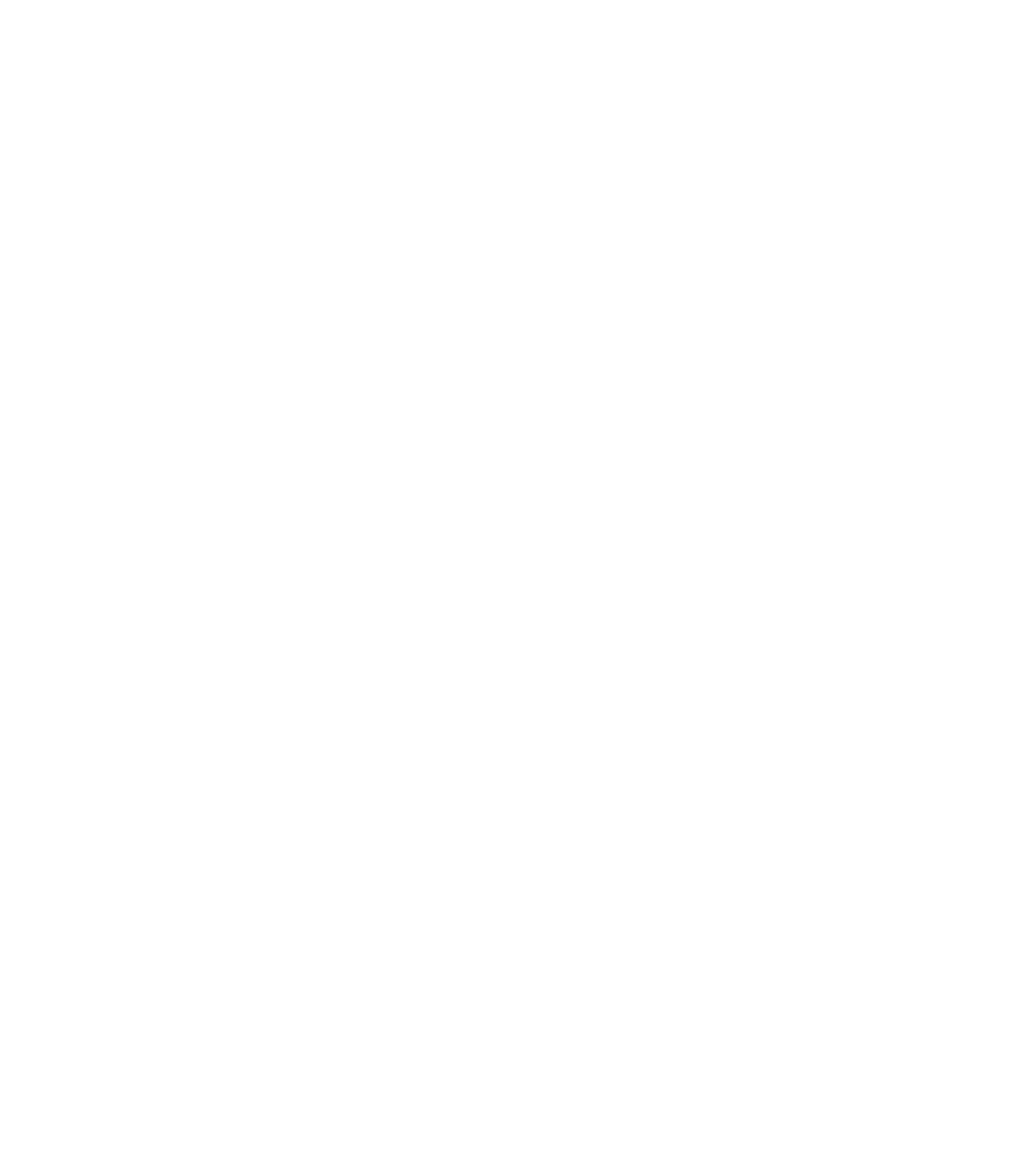
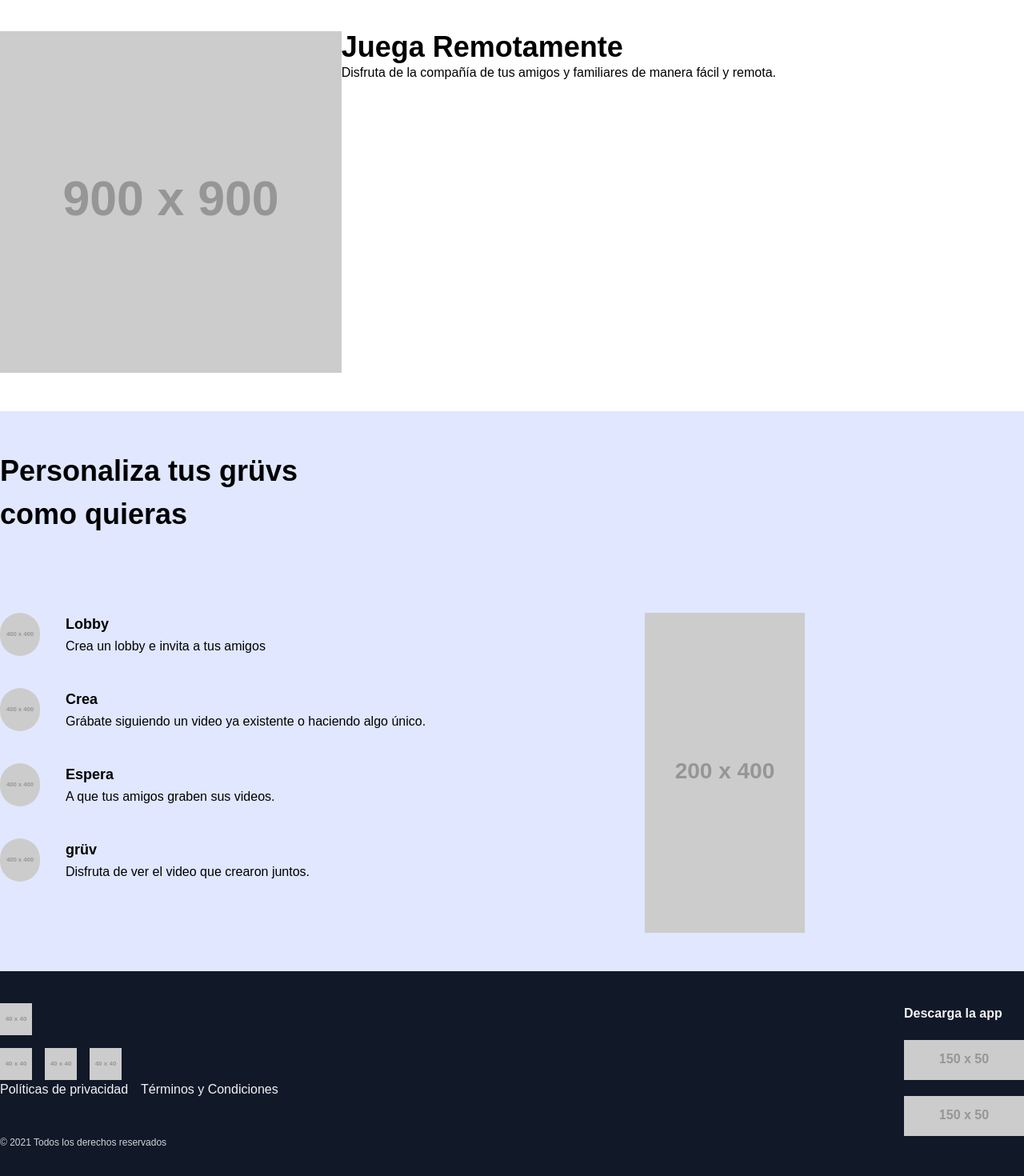
Before and after one commit to axented/gruv, a Vue app: page / in a window 1280 px wide. Shown: the part 716-2186 px from the top of the page at 80% size. Before the commit the page ends 800 px from the top, so only its background shows below. Built offline with nearby package versions, Linux system fonts and the light colour scheme.

Commit message:
Add copy and placeholder images

```diff
--- a/src/App.vue
+++ b/src/App.vue
@@ -1,6 +1,95 @@
 <template>
   <div>
-
+    <div class="bg-indigo-900 background-dancer">
+      <div class="container mx-auto py-12">
+        <img src="//placehold.it/300x100">
+        <div class="py-28">
+          <h1 class="text-gray-100 text-6xl font-bold leading-relaxed">Baila, ríe y diviértete<br>creando videos</h1>
+          <h4 class="text-gray-100 text-large font-bold leading-relaxed">Descarga grüv.it</h4>
+          <div class="flex flex-row pt-4">
+            <img class="pr-5" src="//placehold.it/150x50">
+            <img class="pr-5" src="//placehold.it/150x50">
+          </div>
+        </div>
+      </div>
+    </div>
+    <div class="container mx-auto py-12">
+      <div class="grid grid-cols-3">
+        <div class="col-span-1">
+          <img src="//placehold.it/900">
+        </div>
+        <div class="col-span-2">
+          <h2 class="text-4xl font-bold">Juega Remotamente</h2>
+          <p>Disfruta de la compañía de tus amigos y familiares de manera fácil y remota.</p>
+        </div>
+      </div>
+    </div>
+    <div class="bg-indigo-100">
+      <div class="container mx-auto py-12">
+        <h2 class="text-4xl font-bold leading-normal pb-24">Personaliza tus grüvs <br> como quieras</h2>
+        <div class="flex flex-row">
+          <div class="space-y-10 flex-grow">
+            <div class="flex">
+              <img src="//placehold.it/400" alt="" class="flex-none w-18 h-18 rounded-full object-cover bg-gray-100 mr-8" width="50" height="50" />
+              <div class="min-w-0 relative flex-auto">
+                <h2 class="text-lg font-semibold text-black mb-0.5">Lobby</h2>
+                <p>Crea un lobby e invita a tus amigos</p>
+              </div>
+            </div>
+            <div class="flex">
+              <img src="//placehold.it/400" alt="" class="flex-none w-18 h-18 rounded-full object-cover bg-gray-100 mr-8" width="50" height="50" />
+              <div class="min-w-0 relative flex-auto">
+                <h2 class="text-lg font-semibold text-black mb-0.5">Crea</h2>
+                <p>Grábate siguiendo un video ya existente o haciendo algo único.</p>
+              </div>
+            </div>
+            <div class="flex">
+              <img src="//placehold.it/400" alt="" class="flex-none w-18 h-18 rounded-full object-cover bg-gray-100 mr-8" width="50" height="50" />
+              <div class="min-w-0 relative flex-auto">
+                <h2 class="text-lg font-semibold text-black mb-0.5">Espera</h2>
+                <p>A que tus amigos graben sus videos.</p>
+              </div>
+            </div>
+            <div class="flex">
+              <img src="//placehold.it/400" alt="" class="flex-none w-18 h-18 rounded-full object-cover bg-gray-100 mr-8" width="50" height="50" />
+              <div class="min-w-0 relative flex-auto">
+                <h2 class="text-lg font-semibold text-black mb-0.5">grüv</h2>
+                <p>Disfruta de ver el video que crearon juntos.</p>
+              </div>
+            </div>
+          </div>
+          <div class="flex-grow">
+            <img src="//placehold.it/200x400">
+          </div>
+        </div>
+      </div>
+      <div class="bg-gray-900">
+        <div class="container mx-auto py-10">
+          <div class="flex flex-row">
+            <div class="flex-grow">
+              <img src="//placehold.it/40">
+              <div class="flex flex-row pt-4 space-x-4">
+                <img src="//placehold.it/40">
+                <img src="//placehold.it/40">
+                <img src="//placehold.it/40">
+              </div>
+              <div class="flex flex-row space-x-4">
+                <p class="text-gray-100">Políticas de privacidad</p>
+                <p class="text-gray-100">Términos y Condiciones</p>
+              </div>
+            </div>
+            <div class="flex-none space-y-5">
+              <h4 class="text-gray-100 text-large font-bold leading-relaxed">Descarga la app</h4>
+              <img src="//placehold.it/150x50">
+              <img src="//placehold.it/150x50">
+            </div>
+          </div>
+          <div>
+            <p class="text-gray-300 text-xs">© 2021  Todos los derechos reservados</p>
+          </div>
+        </div>
+      </div>
+    </div>
   </div>
 </template>
 
```
